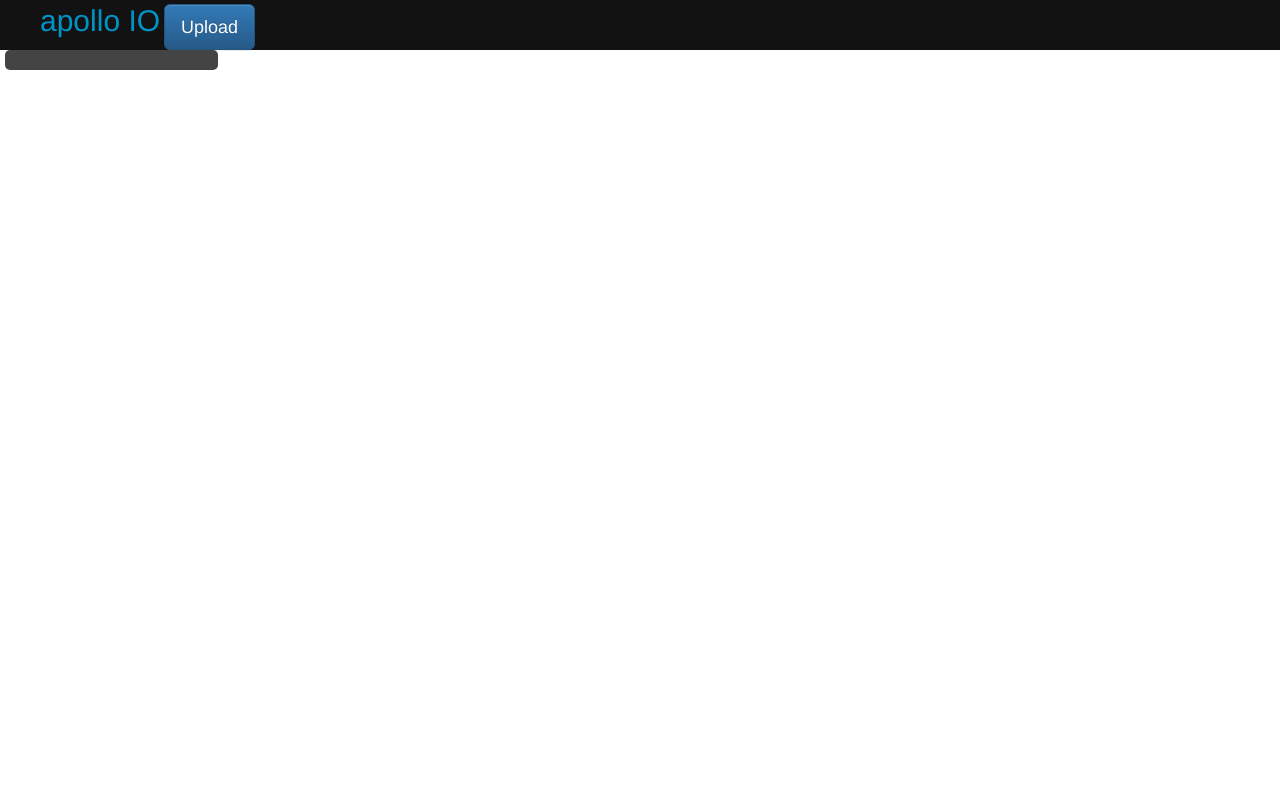
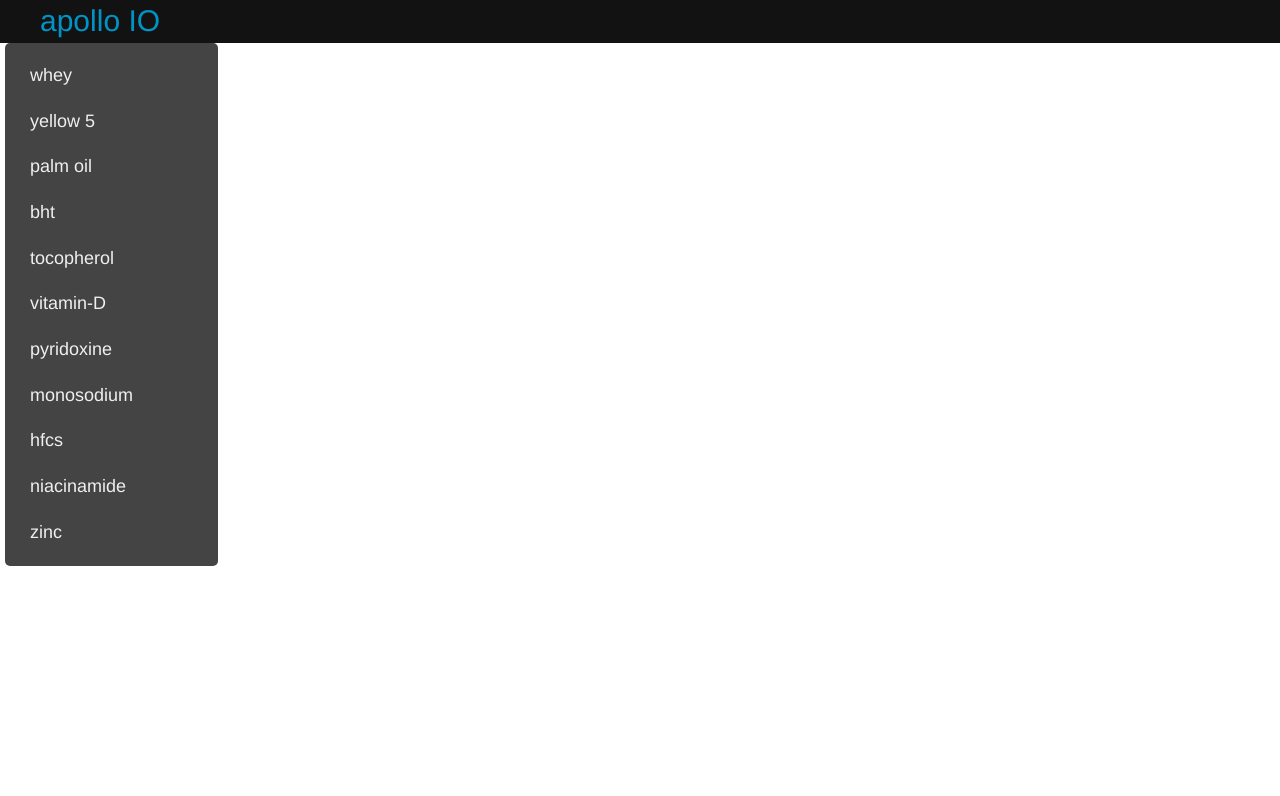
Before and after one commit to Agerrr/Angel-Hack, a Flask app: template templates/index.html in a window 1280 px wide. Shown: the top 796 px of the page. After the commit the page ends 566 px from the top, so only its background shows below. Run offline with Flask 2, Linux system fonts and the light colour scheme; the template is opened without the code that fills it: most values are stand-ins (such as "Sample title", 1, 10 or a date in 2020); some libraries are stand-ins or nearby versions.

Commit message:
haochi's application is woking...

```diff
--- a/app.py
+++ b/app.py
@@ -10,8 +10,15 @@ db = CPDatabase()
 
 @app.route('/', methods=['POST', 'GET'])
 def index():
-	data = db.retrieve('vitamin-D')
-	return render_template('index.html', results=json.dumps(data, sort_keys=True, indent=4, encoding="utf-8", separators=(',', ': ')))
+	data1 = db.retrieve('vitamin-D')
+	data2 = db.retrieve('whey')
+	data3 = db.retrieve('zinc')
+
+	return render_template('index.html',
+		results1=json.dumps(data1, indent=4, encoding="utf-8"),
+		results2 = json.dumps(data2, indent=4, encoding="utf-8"),
+		results3 = json.dumps(data3, indent=4, encoding="utf-8")
+		)
 	# return data
 	# return render_template('index.html',  results = data)
 
--- a/static/css/main.css
+++ b/static/css/main.css
@@ -118,6 +118,15 @@ aside {
 #pallet > tbody > tr > td {
     text-align: center;
     padding: 4px;
+}
+
+#ingredients {
+    color: #efefef;
+    font-size: 18px;
+}
+
+#ingredients td {
+    padding: 10px;
 }
 
 nav {
--- a/templates/index.html
+++ b/templates/index.html
@@ -18,7 +18,6 @@
         <script src="/static/js/vendor/modernizr-2.8.3.min.js"></script>
         <nav>
             <div id="logo">apollo IO</div>
-            <button type="button" class="btn btn-primary btn-lg" data-toggle="modal" data-target="#myModal">Upload</button>
         </nav>
     </head>
 
@@ -65,12 +64,19 @@
 
             <aside class="col-xs-2">
                 <table id="ingredients">
+                    <tr><td data-ingredient="whey">whey</td></tr>
+                    <tr><td data-ingredient="yellow5">yellow 5</td></tr>
+                    <tr><td data-ingredient="palmoil">palm oil</td></tr>
+                    <tr><td data-ingredient="bht">bht</td></tr>
+                    <tr><td data-ingredient="tocopherol">tocopherol</td></tr>
+                    <tr><td data-ingredient="vitamin-D">vitamin-D</td></tr>
+                    <tr><td data-ingredient="pyridoxine">pyridoxine</td></tr>
+                    <tr><td data-ingredient="monosodium">monosodium</td></tr>
+                    <tr><td data-ingredient="hfcs">hfcs</td></tr>
+                    <tr><td data-ingredient="niacinamide">niacinamide</td></tr>
+                    <tr><td data-ingredient="zinc">zinc</td></tr>
                 </table>
-                <div id="machine-stats">
-                    <table>
-                        <tr><td data-ingredient="ingredient-name"></td></tr>
-                    </table>
-                </div>
+
             </aside>
 
             <section id="articles" class="col span_8_of_12">
@@ -80,11 +86,15 @@
 
         <script type="text/javascript" src="/static/js/vendor/underscore.js"></script>
         <script type="text/javascript">
-            var json = {{results|safe}};
+            var json = [];
+            json[0] = {{results1|safe}};
+            json[1] = {{results2|safe}};
+            json[2] = {{results3|safe}};
+
         </script>
         <script src="https://ajax.googleapis.com/ajax/libs/jquery/1.11.3/jquery.min.js"></script>
         <script src="https://maxcdn.bootstrapcdn.com/bootstrap/3.3.5/js/bootstrap.min.js"></script>
-        <script src="https://ajax.googleapis.com/ajax/libs/angularjs/1.4.3/angular.min.js"></script>
+
         <script>window.jQuery || document.write('<script src="js/vendor/jquery-1.11.3.min.js"><\/script>')</script>
         <script src="/static/js/vendor/serialize.min.js"></script>
         <script type="text/javascript">
@@ -119,16 +129,38 @@
         <!-- Google Analytics: change UA-XXXXX-X to be your site's ID. -->
         <script>
             $(document).ready(function() {
-                function genList() {
-                    var conds = _.pluck(json.conditions, 'condition');
-                    var html = "";
-                    conds.forEach(function(c) {
-                        html += "<tr><td>" + c+ "</td></tr>"
-                    });
-                    return html;
+                var appendArticle = function(el) {
+                        var html = "";
+                        json.forEach(function(obj) {
+
+                            var ingredient = obj.id;
+                            html += "<h1>" + ingredient + "</h1><hr>";
+                            var conditions = obj.conditions;
+                            var isDescription = function (idx) { return idx % 2 == 0; }
+                            var arrr = [];
+                            conditions.forEach(function(something, index) {
+                                console.log(something);
+                                if (isDescription(index)) {
+                                    // here we enter a world of new description
+                                    // but also we start a new item
+
+                                    arrr.push({ 'description' : something.description});
+                                } else {
+                                    // here the object already exists
+                                    var obj = arrr[arrr.length - 1]['condition'] = something.condition;
+                                }
+                            })
+                            console.log(arrr);
+                            arrr.forEach(function(condition_info) {
+                                    html += '<h3>' + condition_info['condition'] + '</h3>'
+                                    html += '<p>' + condition_info['description'] + '</p>';
+                            });
+                            $(el).append(html);
+
+                        });
+
                 }
-                var html = genList();
-                $('#ingredients').html(html)
+                appendArticle('#articles');
 
                 var drawWidth = $('#draw-container').width();
                 $('#primary').attr("width", drawWidth);
```
